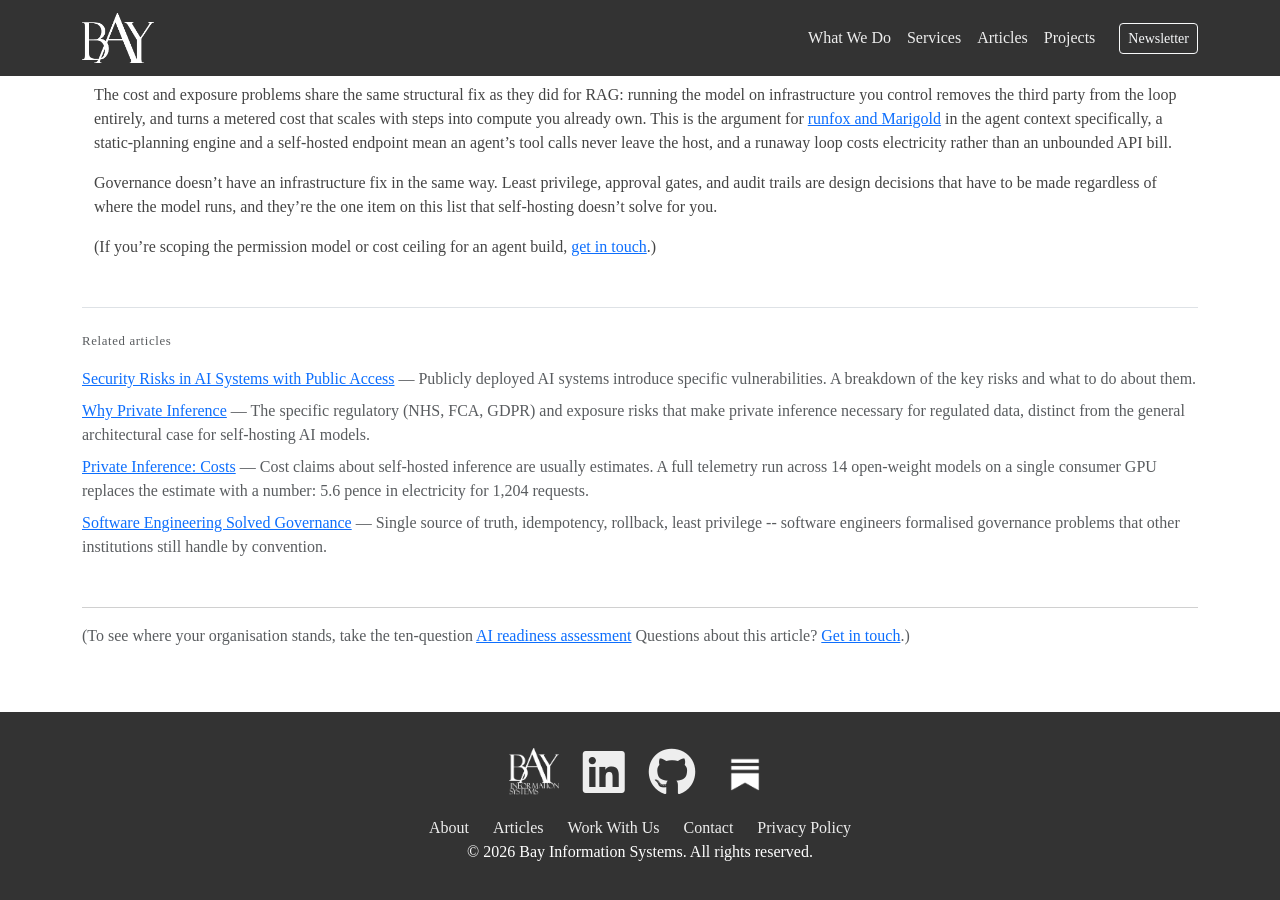
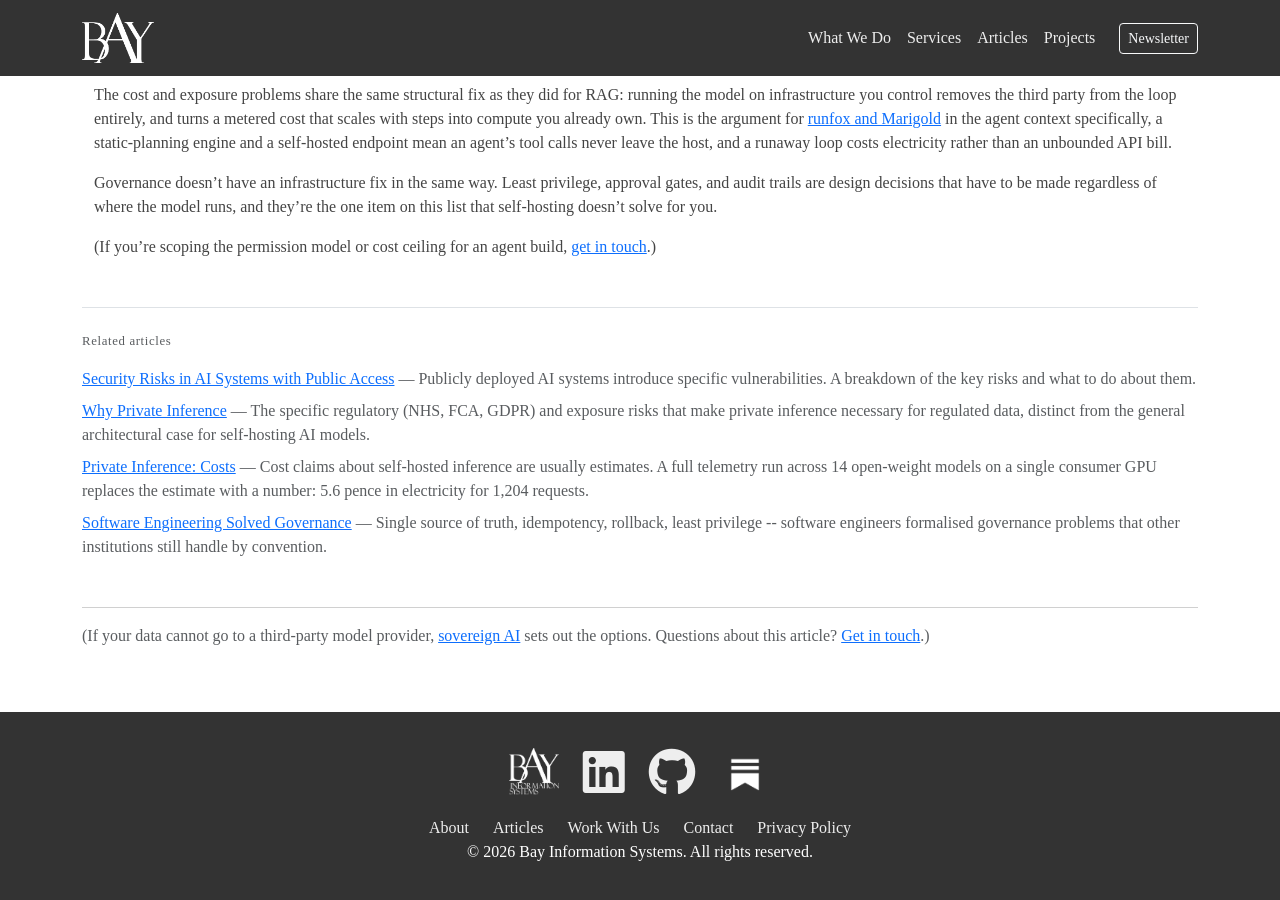
Before and after one commit to bayinfosys/bayinfosys.github.io, a Jekyll site: the page built from _posts/2026-01-01-103-agent-risks-costs.md, in a window 1280 px wide and 900 px high, scrolled down 1155 px. Built offline with Jekyll 4.4.1, drawn with Linux system fonts in a browser that asks for light colours.

Commit message:
library cta tag updates

```diff
--- a/_posts/2026-01-01-103-agent-risks-costs.md
+++ b/_posts/2026-01-01-103-agent-risks-costs.md
@@ -6,6 +6,7 @@ description: "RAG's main risk is data leaving the building. An agent's main risk
 keywords: ["ai agent risks", "agent cost", "denial of wallet attack", "agent governance", "agent memory corruption", "MINJA", "least privilege ai agents", "agent security"]
 topic: "AI Systems"
 seo_title: "Agent Risks and Costs: Governance, Denial-of-Wallet, and Exposure"
+cta: sovereign
 related:
   - 09-data-risks
   - 65-why-private-inference
```
Also changed, not shown: _posts/2026-01-01-09-data-risks.md (+1 -0 lines), _posts/2026-01-01-64-marigold.md (+3 -7 lines), _posts/2026-01-01-65-why-private-inference.md (+1 -0 lines), _posts/2026-01-01-73-ner-and-pii.md (+1 -0 lines), _posts/2026-01-01-98-rag-risks-and-costs.md (+1 -0 lines).
